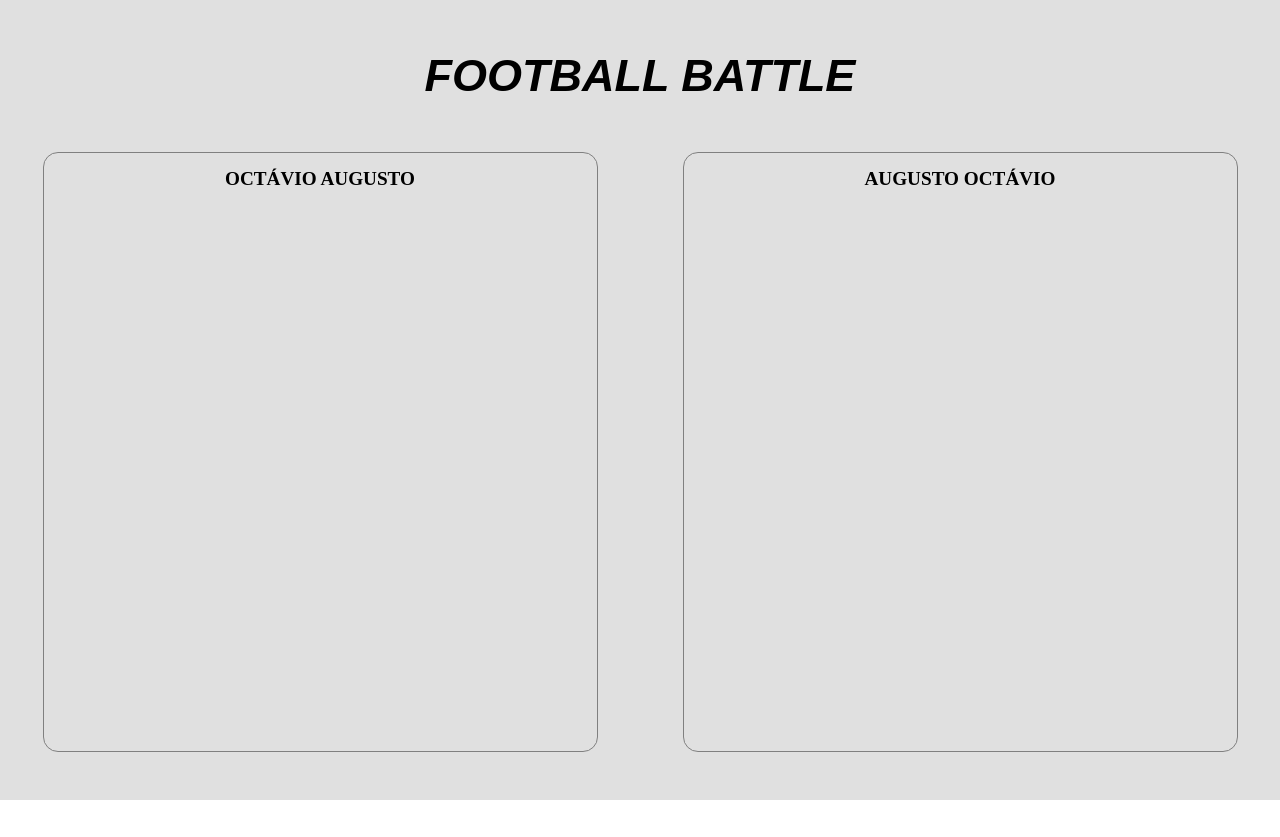
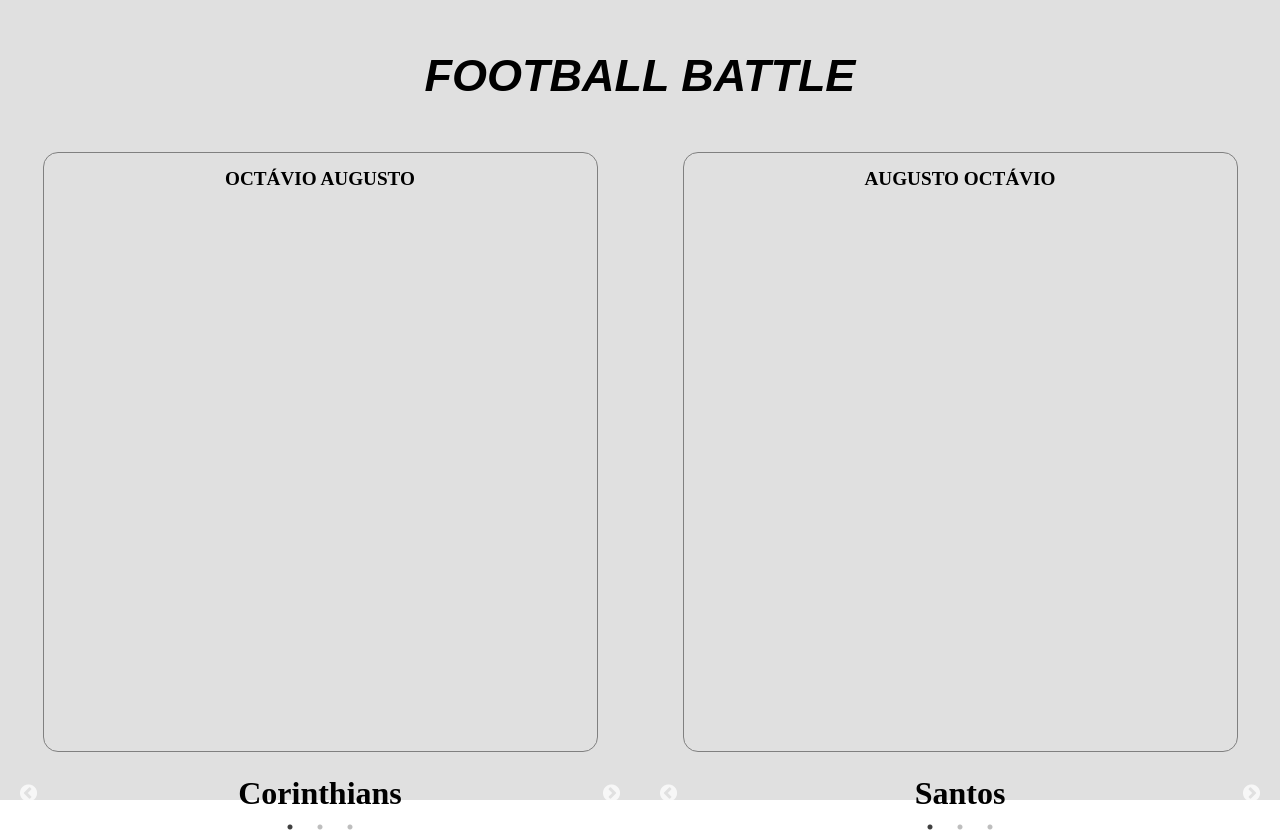
Before and after one commit to octavioduarte/Football-Battle, a React (Create React App) app: page / in a window 1280 px wide. Before the commit the page ends 802 px from the top, so only its background shows below. Built offline with nearby package versions, Linux system fonts and the light colour scheme; the HTML template or start-up script is replaced by a standard one.

Commit message:
feat: add slider with each team name

```diff
--- a/src/components/card-area/card-area.tsx
+++ b/src/components/card-area/card-area.tsx
@@ -1,18 +1,45 @@
 import { FC } from 'react'
+import Slider from "react-slick";
+import { CardAreaStyled } from './styled'
 import { PlayersAndTeams } from '../../types/teams-and-players'
-import { CardAreaStyled } from './styled'
+
+import "slick-carousel/slick/slick.css";
+import "slick-carousel/slick/slick-theme.css";
+
 
 
 type CardAreaProps = {
     teamsAndPlayer: PlayersAndTeams
 }
 
-const CardArea: FC<CardAreaProps> = ({ teamsAndPlayer }) => (
-    <CardAreaStyled.Container>
-        <CardAreaStyled.PlayerName>
-            {teamsAndPlayer.player_name}
-        </CardAreaStyled.PlayerName>
-    </CardAreaStyled.Container>
-)
+const CardArea: FC<CardAreaProps> = ({ teamsAndPlayer }) => {
+    const settings = {
+        dots: true,
+        infinite: true,
+        speed: 500,
+        slidesToShow: 1,
+        slidesToScroll: 1
+    };
 
+    return (
+        <CardAreaStyled.Container>
+
+                <CardAreaStyled.PlayerName>
+                    {teamsAndPlayer.player_name}
+                </CardAreaStyled.PlayerName>
+
+
+            <CardAreaStyled.SliderTeamsContainer>
+                <Slider  {...settings}>
+                    {teamsAndPlayer.teams.map((team, key) => (
+                        <div key={`${key}-${team.team_name}`}>
+                            <h1>{team.team_name}</h1>
+                        </div>
+                    ))}
+                </Slider>
+            </CardAreaStyled.SliderTeamsContainer>
+
+        </CardAreaStyled.Container>
+    )
+}
 export default CardArea
--- a/src/components/card-area/styled.ts
+++ b/src/components/card-area/styled.ts
@@ -6,8 +6,10 @@ const Container = styled.div`
     border-radius: 15px;
     height: 75vh;
     margin: 50px auto;
+    position: relative;
     width: 555px;
 `
+
 
 const PlayerName = styled.h4`
     font-size: 1.2em;
@@ -16,7 +18,13 @@ const PlayerName = styled.h4`
     text-transform: uppercase;
 `
 
+const SliderTeamsContainer = styled.div`
+    margin-top: 585px;
+
+`
+
 export const CardAreaStyled = {
     Container,
-    PlayerName
+    PlayerName,
+    SliderTeamsContainer
 }
```
